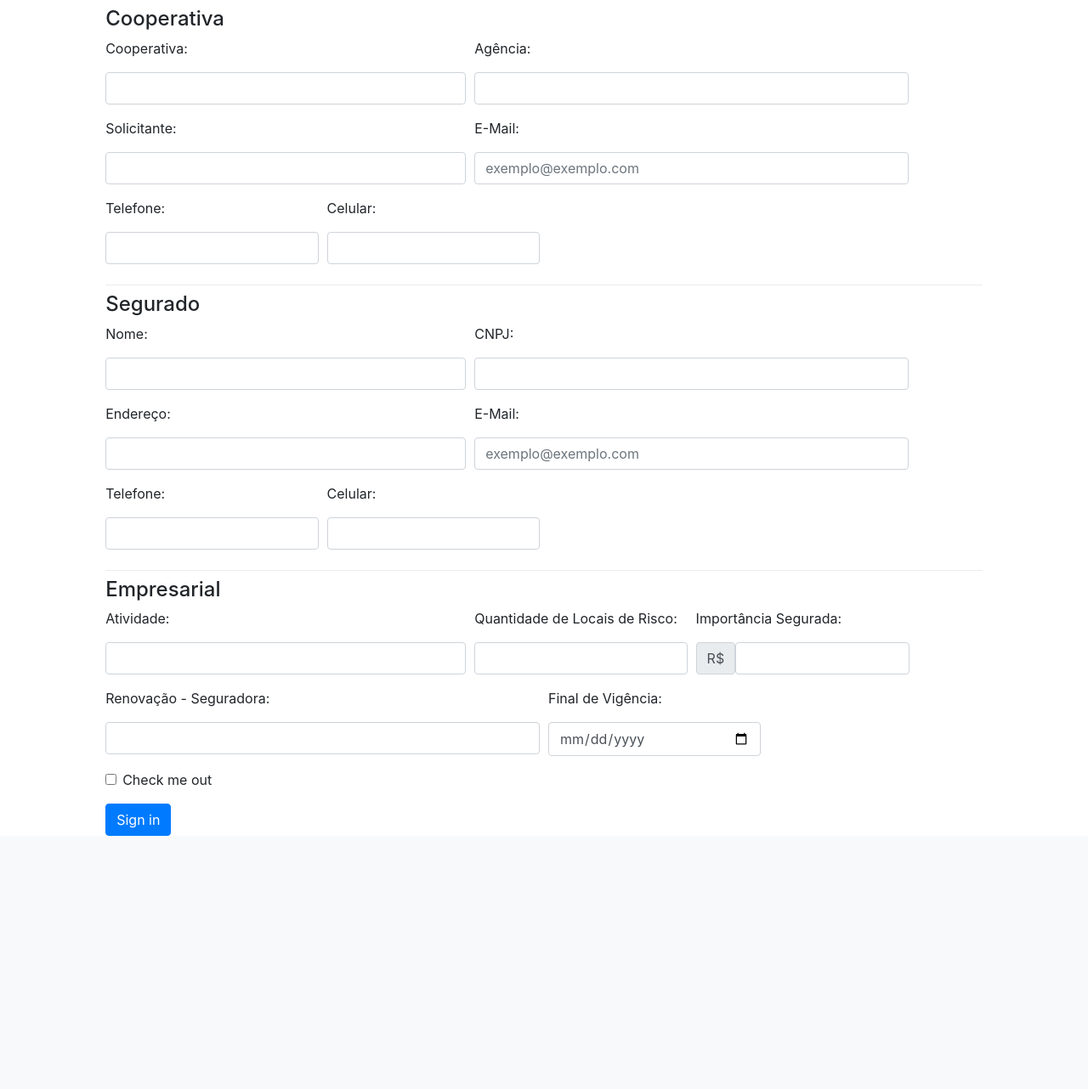
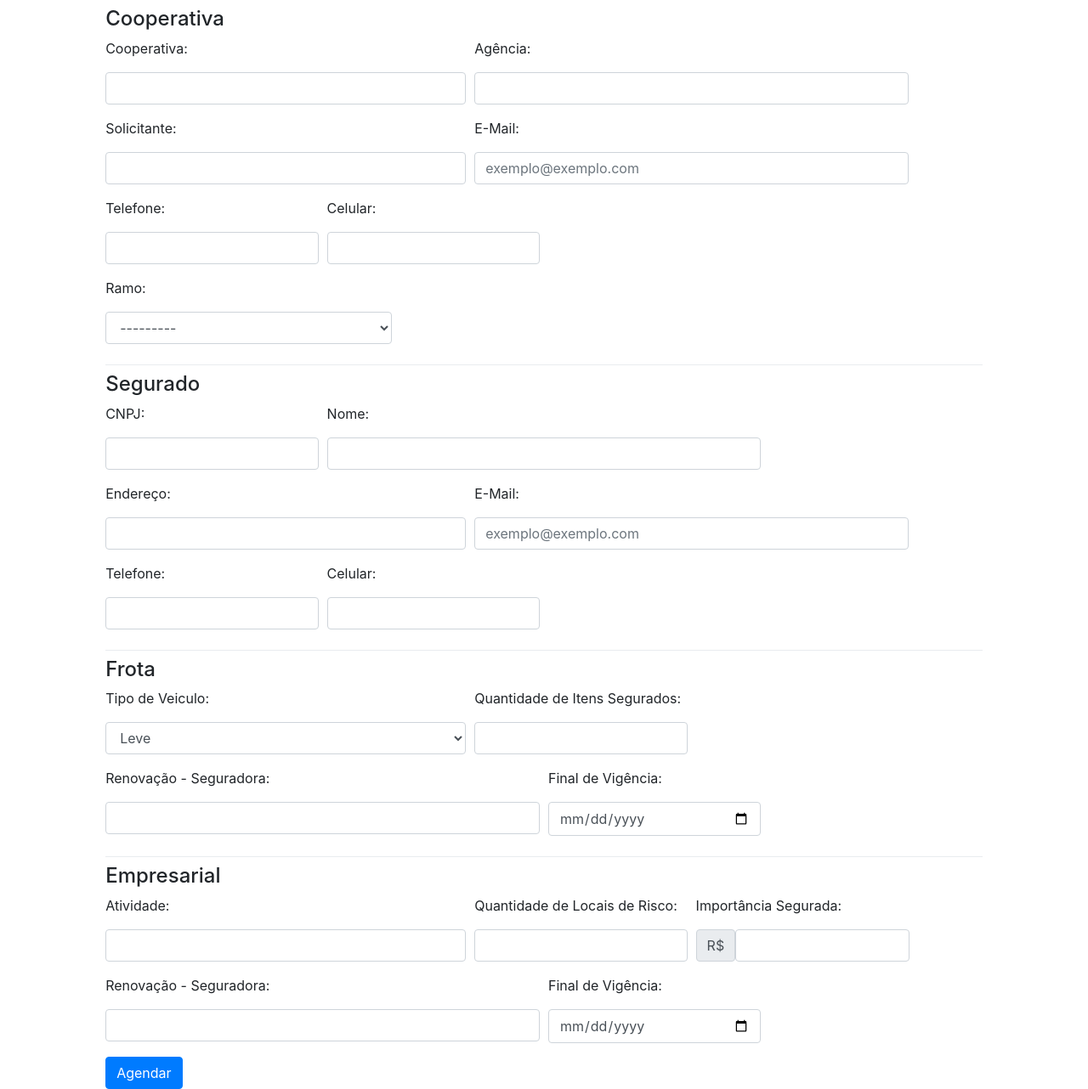
Before and after one commit to adaltopicotti/sg, a Django app: page /agendamento/novo/ in a window 1280 px wide. Shown: the part 89-1371 px from the top of the page at 85% size. Before the commit the page ends 1073 px from the top, so only its background shows below. Run offline with Django 3.2, Linux system fonts and the light colour scheme; tables that the repository leaves empty hold one stand-in row (values such as "Sample post"); some libraries are stand-ins or nearby versions.

Commit message:
separate forms templates into emp, frota andsegurado forms .html

```diff
--- a/agendamento/forms.py
+++ b/agendamento/forms.py
@@ -1,5 +1,5 @@
 from django import forms
-from .models import Cooperativa, Segurado, Empresarial
+from .models import *
 
 class CooperativaForm(forms.ModelForm):
 
@@ -19,6 +19,16 @@ class CooperativaForm(forms.ModelForm):
     class Meta:
         model = Cooperativa
         fields = ('cooperativa',)
+
+
+class RamoForm(forms.ModelForm):
+    nome = forms.ModelChoiceField(label="Ramo",
+        queryset=Ramo.objects.all().order_by('nome'),
+        widget=forms.Select(attrs={'class': 'form-control'}),
+        required=True)
+    class Meta:
+        model = Ramo
+        fields = ('nome',)
 
 
 class SeguradoForm(forms.ModelForm):
@@ -57,3 +67,20 @@ class EmpresarialForm(forms.ModelForm):
     class Meta:
         model = Empresarial
         fields = ('atividade',)
+
+
+class FrotaForm(forms.ModelForm):
+    tipo_veiculo = forms.ModelMultipleChoiceField(label='Tipo de Veiculo',
+        queryset=VeiculoTipo.objects.all().order_by('name'),
+        widget=forms.Select(attrs={'class': 'form-control'}),
+        required=True)
+    qnt_itens_seg = forms.CharField(label='Quantidade de Itens Segurados',widget=forms.TextInput(
+        attrs={'type':'number', 'class':'form-control', 'id':'inputFrotaQntItem'}))
+    renovacao_cia = forms.CharField(label='Renovação - Seguradora',widget=forms.TextInput(
+        attrs={'class':'form-control', 'id':'inputEmpRenovacaoCia'}))
+    final_vigencia = forms.CharField(label='Final de Vigência',widget=forms.TextInput(
+        attrs={'type':'date', 'class':'form-control', 'id':'inputEmpFinalVig'}))
+
+    class Meta:
+        model = Empresarial
+        fields = ('atividade',)
--- a/agendamento/models.py
+++ b/agendamento/models.py
@@ -32,7 +32,12 @@ class Segurado(models.Model):
 
 
 class Ramo(models.Model):
-    nome = models.CharField(max_length=200, null=False)
+    TYPE_CHOICES = (
+        ('Empresarial', 'Empresarial',),
+        ('Vida', 'Vida',),
+        ('Frota', 'Frota',),
+    )
+    nome = models.CharField(max_length=20, choices=TYPE_CHOICES)
 
     def __str__(self):
         return self.nome
@@ -69,7 +74,7 @@ class VeiculoTipo(models.Model):
 
 
 class Frota(models.Model):
-    tipo_empresa = models.ManyToManyField(VeiculoTipo)
+    tipo_veiculo = models.ManyToManyField(VeiculoTipo)
     qnt_itens_seg = models.IntegerField(null=False)
     renovacao_cia = models.CharField(max_length=200)
     final_vigencia = models.DateField(("Date"), null=False)
--- a/agendamento/views.py
+++ b/agendamento/views.py
@@ -1,11 +1,13 @@
 from django.shortcuts import render
-from agendamento.forms import CooperativaForm, SeguradoForm, EmpresarialForm
+from agendamento.forms import *
 # Create your views here.
 
 def agendamento_novo(request):
 
-    return render(request, 'agendamento/novo0.html', {
+    return render(request, 'agendamento/novo2.html', {
         'cooperativaForm': CooperativaForm,
         'seguradoForm': SeguradoForm,
         'empresarialForm': EmpresarialForm,
+        'ramoForm': RamoForm,
+        'frotaForm': FrotaForm,
         'collapseOpt': 1} )
--- /dev/null
+++ b/portal/templates/agendamento/emp_form.html
@@ -0,0 +1,30 @@
+
+
+<!-- Start empresarialForm -->
+<div class="dropdown-divider"></div>
+<h4>Empresarial</h4>
+<div class="form-row">
+  <div class="form-group col-md-5 col-sm-6">
+    <label for="inputSegNome">{{empresarialForm.atividade.label_tag}}</label>
+    {{empresarialForm.atividade}}
+  </div>
+  <div class="form-group col-md-3">
+    <label for="inputEmpQntLRisc">{{empresarialForm.qnt_local_risco.label_tag}}</label>
+    {{empresarialForm.qnt_local_risco}}
+  </div>
+  <div class="form-group col-md-3">
+    <label for="inputEmpIS">{{empresarialForm.IS.label_tag}}</label>
+    <div class="input-group-prepend">
+      <span class="input-group-text">R$</span>
+      {{empresarialForm.IS}}
+    </div>
+  </div>
+  <div class="form-group col-md-6">
+    <label for="inputEmpRenovacaoCia">{{empresarialForm.renovacao_cia.label_tag}}</label>
+    {{empresarialForm.renovacao_cia}}
+  </div>
+  <div class="form-group col-md-3 col-sm-6">
+    <label for="inputEmpFinalVig">{{empresarialForm.final_vigencia.label_tag}}</label>
+    {{empresarialForm.final_vigencia}}
+  </div>
+</div>
--- /dev/null
+++ b/portal/templates/agendamento/frota_form.html
@@ -0,0 +1,24 @@
+
+
+
+<!-- Start frotaForm -->
+<div class="dropdown-divider"></div>
+<h4>Frota</h4>
+<div class="form-row">
+  <div class="form-group col-md-5 col-sm-6">
+    <label for="inputSegNome">{{frotaForm.tipo_veiculo.label_tag}}</label>
+    {{frotaForm.tipo_veiculo}}
+  </div>
+  <div class="form-group col-md-3">
+    <label for="inputEmpQntLRisc">{{frotaForm.qnt_itens_seg.label_tag}}</label>
+    {{frotaForm.qnt_itens_seg}}
+  </div>
+  <div class="form-group col-md-6">
+    <label for="inputEmpRenovacaoCia">{{frotaForm.renovacao_cia.label_tag}}</label>
+    {{frotaForm.renovacao_cia}}
+  </div>
+  <div class="form-group col-md-3 col-sm-6">
+    <label for="inputEmpFinalVig">{{frotaForm.final_vigencia.label_tag}}</label>
+    {{frotaForm.final_vigencia}}
+  </div>
+</div>
--- a/portal/templates/agendamento/novo0.html
+++ b/portal/templates/agendamento/novo0.html
@@ -12,7 +12,7 @@
   </div> -->
   <div class="row justify-content-center">
     <div class="col align-self-center">
-      <form>
+      <form method="POST" class="post-form">{% csrf_token %}
         <div class="dropdown-divider"></div>
         <h4>Cooperativa</h4>
         <!-- Start cooperativaForm -->
@@ -44,17 +44,24 @@
             {{cooperativaForm.celular}}
           </div>
         </div>
+        <!-- Product Selection -->
+        <div class="form-row">
+          <div class="form-group col-md-4">
+            <label for="inputState">{{ramoForm.nome.label_tag}}</label>
+            {{ramoForm.nome}}
+          </div>
+        </div>
         <!-- Start seguradoForm -->
         <div class="dropdown-divider"></div>
         <h4>Segurado</h4>
         <div class="form-row">
-          <div class="form-group col-md-5 col-sm-6">
+          <div class="form-group col-md-3 col-sm-6">
+            <label for="inputSegCNPJ">{{seguradoForm.cnpj.label_tag}}</label>
+            {{seguradoForm.cnpj}}
+          </div>
+          <div class="form-group col-md-6 col-sm-6">
             <label for="inputSegNome">{{seguradoForm.nome.label_tag}}</label>
             {{seguradoForm.nome}}
-          </div>
-          <div class="form-group col-md-6">
-            <label for="inputSegCNPJ">{{seguradoForm.cnpj.label_tag}}</label>
-            {{seguradoForm.cnpj}}
           </div>
           <div class="form-group col-md-5">
             <label for="inputSegEndereco">{{seguradoForm.endereco.label_tag}}</label>
@@ -109,7 +116,7 @@
             </label>
           </div>
         </div>
-        <button type="submit" class="btn btn-primary">Sign in</button>
+        <button type="submit" class="save btn btn-primary">Sign in</button>
       </form>
     </div>
   </div>
--- /dev/null
+++ b/portal/templates/agendamento/novo2.html
@@ -0,0 +1,62 @@
+{% extends 'portal/structure/base.html' %}
+{% load staticfiles %}
+{% block content %}
+
+<div class="row justify-content-center fixed-bottom">
+</div>
+<div class="container fixed-midle">
+<!--  <div class="card" style="width: 12rem;">
+    <img class="card-img-top" src="..." alt="Card image cap">
+    <div class="card-body">
+    </div>
+  </div> -->
+  <div class="row justify-content-center">
+    <div class="col align-self-center">
+      <form method="POST" class="post-form">{% csrf_token %}
+        <div class="dropdown-divider"></div>
+        <h4>Cooperativa</h4>
+        <!-- Start cooperativaForm -->
+        <div class="form-row">
+          <div class="form-group col-md-5 col-sm-6">
+            <label for="inputCooperativa">{{cooperativaForm.cooperativa.label_tag}}</label>
+            {{cooperativaForm.cooperativa}}
+          </div>
+          <div class="form-group col-md-6">
+            <label for="inputAgencia">{{cooperativaForm.agencia.label_tag}}</label>
+            {{cooperativaForm.agencia}}
+          </div>
+        </div>
+        <div class="form-row">
+          <div class="form-group col-md-5">
+            <label for="inputSolicitante">{{cooperativaForm.solicitante.label_tag}}</label>
+            {{cooperativaForm.solicitante}}
+          </div>
+          <div class="form-group col-md-6">
+            <label for="inputSolEmail">{{cooperativaForm.email.label_tag}}</label>
+            {{cooperativaForm.email}}
+          </div>
+          <div class="form-group col-md-3 col-sm-6">
+            <label for="inputSolTelefone">{{cooperativaForm.telefone.label_tag}}</label>
+            {{cooperativaForm.telefone}}
+          </div>
+          <div class="form-group col-md-3 col-sm-6">
+            <label for="inputSolCelular">{{cooperativaForm.celular.label_tag}}</label>
+            {{cooperativaForm.celular}}
+          </div>
+        </div>
+        <!-- Product Selection -->
+        <div class="form-row">
+          <div class="form-group col-md-4">
+            <label for="inputState">{{ramoForm.nome.label_tag}}</label>
+            {{ramoForm.nome}}
+          </div>
+        </div>
+        {% include 'agendamento/segurado_form.html' %}
+        {% include 'agendamento/frota_form.html' %}
+        {% include 'agendamento/emp_form.html' %}
+        <button type="submit" class="save btn btn-primary">Agendar</button>
+      </form>
+    </div>
+  </div>
+</div>
+{% endblock %}
--- /dev/null
+++ b/portal/templates/agendamento/segurado_form.html
@@ -0,0 +1,31 @@
+
+
+<!-- Start seguradoForm -->
+<div class="dropdown-divider"></div>
+<h4>Segurado</h4>
+<div class="form-row">
+  <div class="form-group col-md-3 col-sm-6">
+    <label for="inputSegCNPJ">{{seguradoForm.cnpj.label_tag}}</label>
+    {{seguradoForm.cnpj}}
+  </div>
+  <div class="form-group col-md-6 col-sm-6">
+    <label for="inputSegNome">{{seguradoForm.nome.label_tag}}</label>
+    {{seguradoForm.nome}}
+  </div>
+  <div class="form-group col-md-5">
+    <label for="inputSegEndereco">{{seguradoForm.endereco.label_tag}}</label>
+    {{seguradoForm.endereco}}
+  </div>
+  <div class="form-group col-md-6">
+    <label for="inputSegEmail">{{seguradoForm.email.label_tag}}</label>
+    {{seguradoForm.email}}
+  </div>
+  <div class="form-group col-md-3 col-sm-6">
+    <label for="inputSegTelefone">{{seguradoForm.telefone.label_tag}}</label>
+    {{seguradoForm.telefone}}
+  </div>
+  <div class="form-group col-md-3 col-sm-6">
+    <label for="inputSegCelular">{{seguradoForm.celular.label_tag}}</label>
+    {{seguradoForm.celular}}
+  </div>
+</div>
```
Also changed, not shown: agendamento/migrations/0002_auto_20180328_2352.py (added).
